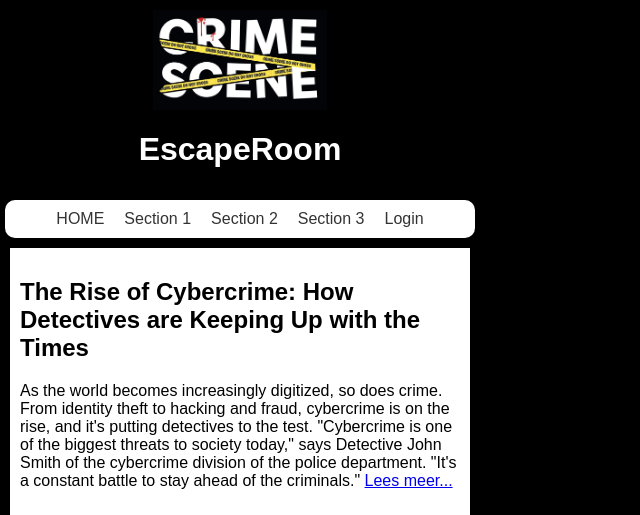
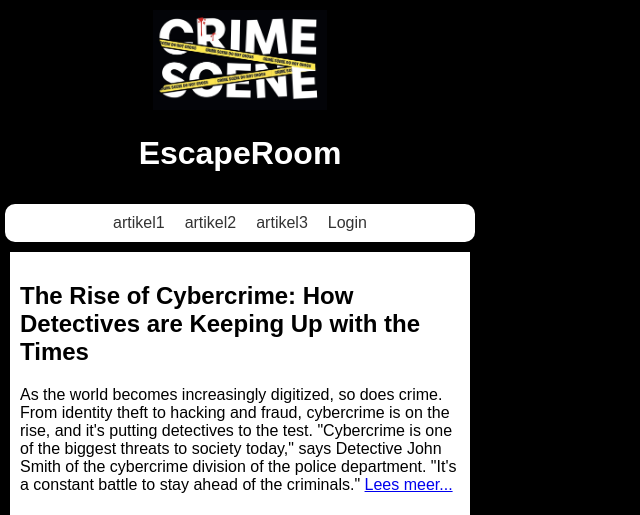
Before and after one commit to merijnkoppes/crimescene, a PHP site: page / in a window 1280 px wide. Shown: the top 515 px of the page, without its empty margins (0-640 px from the left). Run offline with PHP 8.4, Linux system fonts and the light colour scheme.

Commit message:
nav aanpassingen

```diff
--- a/includes/nav.php
+++ b/includes/nav.php
@@ -1,14 +1,15 @@
 <header>
-<img id="logo" src = "img/crimescenelogo.jpg" alt = "werkt niet man">
-    <h1>EscapeRoom</h1>
+
+<a href="index.php"><img id="logo" src = "img/crimescenelogo.jpg" alt = "werkt niet man"></a>
+<h1>EscapeRoom</h1>
   </header>
 
 <nav>
     <ul>
-      <li><a href="index.php">HOME</a> </li>
-      <li><a href="artikel1.php">Section 1</a></li>
-      <li><a href="artikel2.php">Section 2</a></li>
-      <li><a href="artikel3.php">Section 3</a></li>
+
+      <li><a href="artikel1.php">artikel1</a></li>
+      <li><a href="artikel2.php">artikel2</a></li>
+      <li><a href="artikel3.php">artikel3</a></li>
       <li><a href="login.php">Login</a></li>
     </ul>
 </nav>
```
Also changed, not shown: artikel4.php (added, +25 -0 lines).
